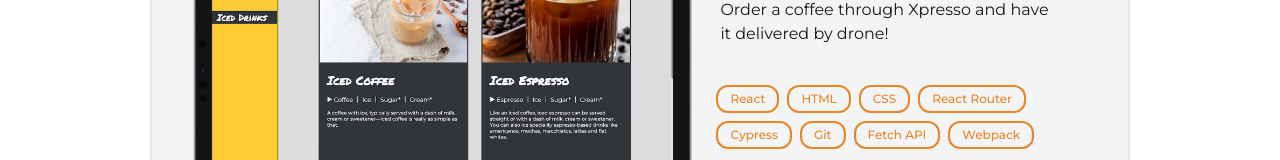
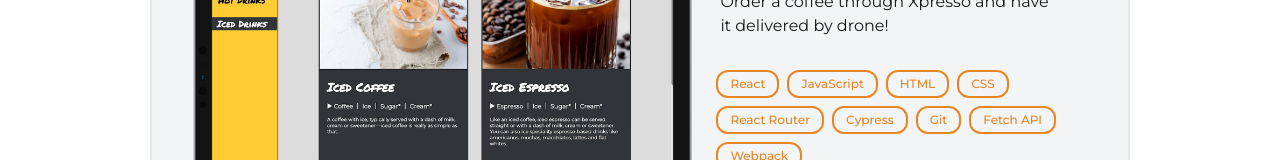
Before and after one commit to jsahim/portfolio, a Next.js app: page /projects in a window 1280 px wide. Shown: the part 408-568 px from the top of the page. Built offline with nearby package versions, Linux system fonts and the light colour scheme.

Commit message:
Update style

```diff
--- a/src/app/projects/page.tsx
+++ b/src/app/projects/page.tsx
@@ -18,6 +18,7 @@ export default function Projects() {
             <p className="text-left p-2">Order a coffee through Xpresso and have it delivered by drone!</p>
             <div className="my-5 flex flex-wrap justify-start *:px-3 *:py-1 *:m-1 *:text-[#e98522] *:text-xs *:border-2 *:border-[#e98522] *:rounded-xl *:font-medium">
               <span>React</span>
+              <span>JavaScript</span>
               <span>HTML</span>
               <span>CSS</span>
               <span>React Router</span>
```
